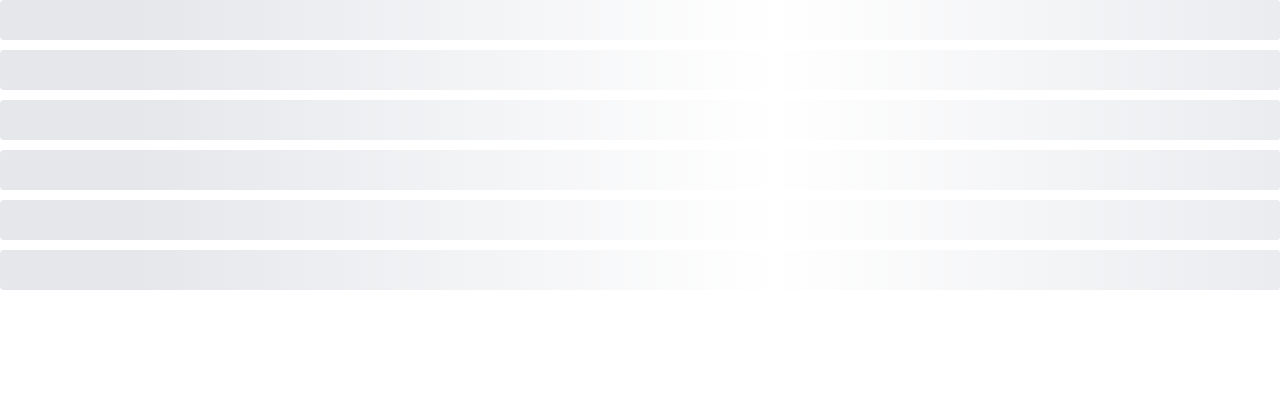
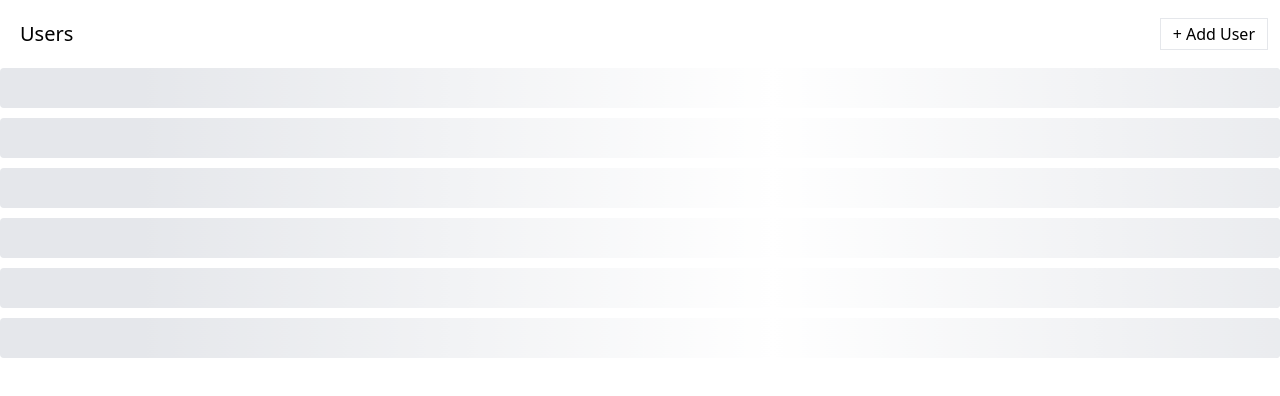
Before and after one commit to Doven-Obertinca/media-redux-lazyloading, a React (Create React App) app in the folder media-redux-lazyloading/: page / in a window 1280 px wide. Shown: the top 396 px of the page. Built offline with nearby package versions, Linux system fonts and the light colour scheme; data requests are answered from the project's data file.

Commit message:
adding content variable

```diff
--- a/media-redux-lazyloading/src/components/UsersList.js
+++ b/media-redux-lazyloading/src/components/UsersList.js
@@ -22,15 +22,13 @@ const UsersList = () => {
   const handleUserAdd = () => {
     doCreateUser();
   };
-
+  let content;
   if (isLoadingUsers) {
-    return <Skeleton times={6} className="h-10 w-full" />;
-  }
-  if (loadingUsersError) {
-    return <div>Error featching data...</div>;
-  }
-
-  const renderedUsers = data.map((user) => {
+    content = <Skeleton times={6} className="h-10 w-full" />;
+  } else if (loadingUsersError) {
+    content = <div>Error featching data...</div>;
+  } else {
+    content = data.map((user) => {
       return (
         <div key={user.id} className="mb-2 border rounded">
           <div className="flex p-2 justify-between items-center cursor-pointer">
@@ -39,9 +37,11 @@ const UsersList = () => {
         </div>
       );
     });
+  }
+
   return (
     <div>
-      <div className="flex flex-row justify-between m-3">
+      <div className="flex flex-row justify-between items-center m-3">
         <h1 className="m-2 text-xl">Users</h1>
 
         <Button loading={isCreatingUsers} onClick={handleUserAdd}>
@@ -52,7 +52,7 @@ const UsersList = () => {
         {creatingUserError && "Error creating user"}
       </div>
 
-      {renderedUsers}
+      {content}
     </div>
   );
 };
```
Lines whose indentation alone changed are shown as unchanged.
